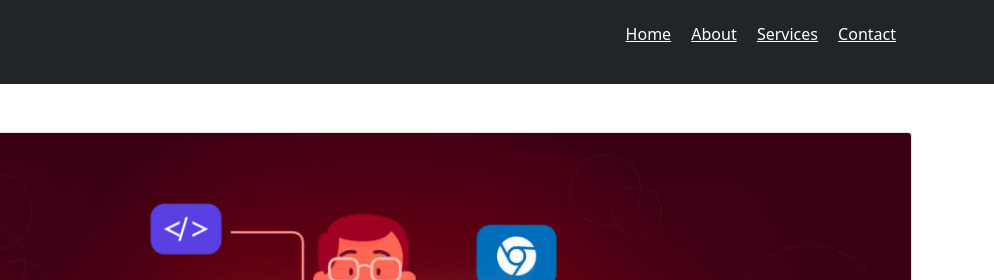
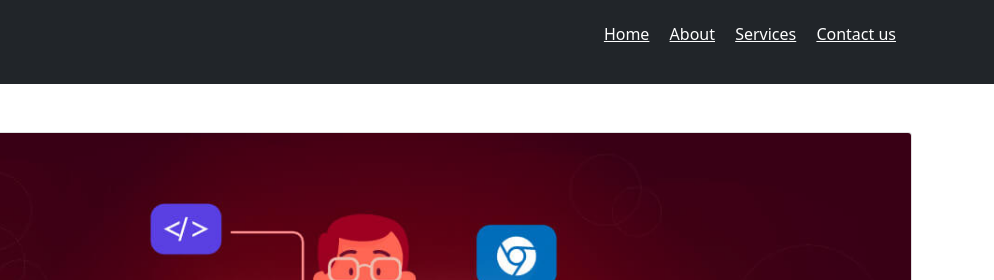
Before and after one commit to Jackson-Soriano/e14, a plain HTML site: page index.html in a window 1280 px wide. Shown: the top 280 px of the page, 286-1280 px from the left. Drawn offline with nearby package versions, Linux system fonts and the light colour scheme.

Commit message:
updated contact us

```diff
--- a/index.html
+++ b/index.html
@@ -22,7 +22,7 @@
                         <li class="d-inline me-3"><a href="#" class="text-white">Home</a></li>
                         <li class="d-inline me-3"><a href="#" class="text-white">About</a></li>
                         <li class="d-inline me-3"><a href="#" class="text-white">Services</a></li>
-                        <li class="d-inline me-3"><a href="#" class="text-white">Contact</a></li>
+                        <li class="d-inline me-3"><a href="#" class="text-white">Contact us</a></li>
                     </ul>
                 </nav>
             </div>
```
